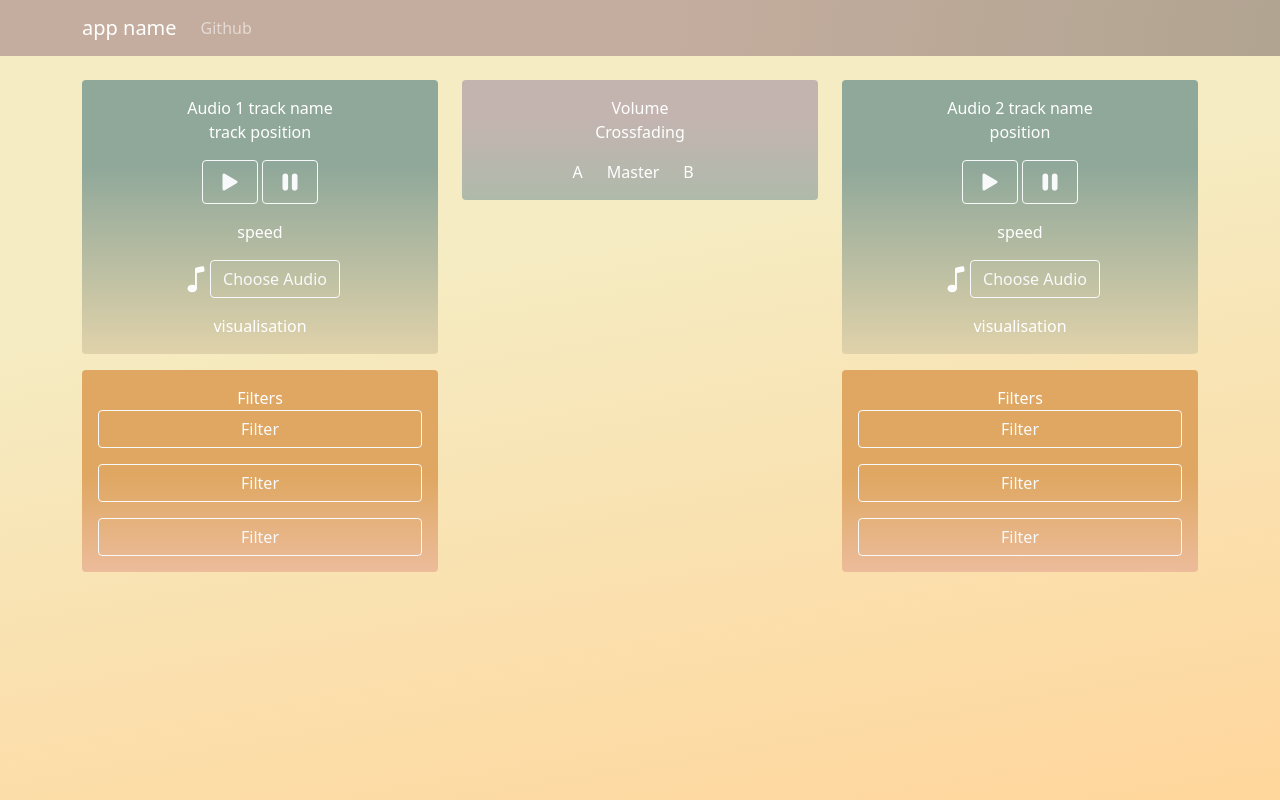
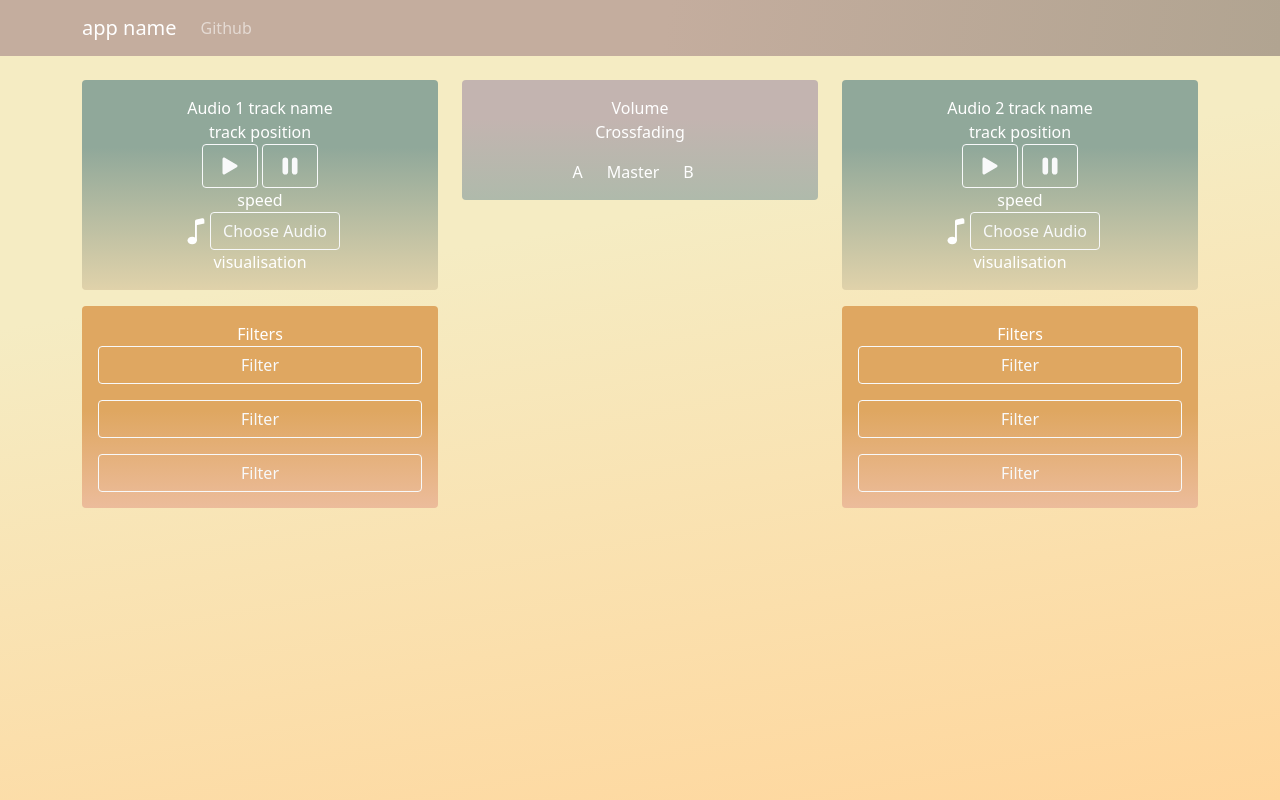
Before and after one commit to LuckyLuke16/audiovideo22, a React (Create React App) app: page / in a window 1280 px wide. Built offline with nearby package versions, Linux system fonts and the light colour scheme.

Commit message:
- added upload Feature for .mp3, .wav and .ogg files - switched necessary DOM elements from App.js into Audio.js render()

```diff
--- a/package.json
+++ b/package.json
@@ -12,6 +12,9 @@
     "react-bootstrap-icons": "^1.8.2",
     "react-bootstrap-validation": "^0.1.11",
     "react-dom": "^18.0.0",
+    "react-native-file-viewer": "^2.1.5",
+    "react-native-files-viewer": "^1.0.1",
+    "react-native-web": "^0.17.7",
     "react-scripts": "5.0.1",
     "web-vitals": "^2.1.4"
   },
--- a/src/App.css
+++ b/src/App.css
@@ -48,3 +48,9 @@
   background: linear-gradient(180deg, rgba(195,180,176,1) 32%, rgba(175,186,171,1) 100%);
   color: white;
 }
+#dateien {
+  opacity: 0;
+  position: absolute;
+  left: 0;
+  cursor: pointer;
+}
--- a/src/App.js
+++ b/src/App.js
@@ -20,7 +20,7 @@ function App() {
         </Container>
       </Navbar>
 
-      <Container md>
+      <Container >
         <br></br>
         <Row>
           <Col>
@@ -28,20 +28,7 @@ function App() {
               <Card className="audio-card">
                 <Card.Body>Audio 1 track name
                   <Stack gap={3}>
-                    <div>
-                      track position
-                    </div>
                     <Audio/>
-                    <div>
-                      speed
-                    </div>
-                    <div>
-                      <MusicNote size="30" />
-                      <Button variant="outline-light">Choose Audio</Button>{' '}
-                    </div>
-                    <div>
-                      visualisation
-                    </div>
                   </Stack>
                 </Card.Body>
               </Card>
@@ -79,24 +66,7 @@ function App() {
                 <Card.Body>Audio 2 track name
                   <Stack gap={3}>
 
-                    <div>
-                      position
-                    </div>
-                    <div>
-                      <Button variant="outline-light" ><PlayFill size="30" /></Button>{' '}
-                      <Button variant="outline-light" ><PauseFill size="30" /></Button>{' '}
-                    </div>
-                    <div>
-                      speed
-                    </div>
-
-                    <div>
-                      <MusicNote size="30" />
-                      <Button variant="outline-light">Choose Audio</Button>{' '}
-                    </div>
-                    <div>
-                      visualisation
-                    </div>
+                    <Audio/>
                   </Stack>
                 </Card.Body>
               </Card>
--- a/src/Audio.js
+++ b/src/Audio.js
@@ -1,49 +1,97 @@
 import React from "react";
 import {Button} from "react-bootstrap";
-import {PauseFill, PlayFill} from "react-bootstrap-icons";
+import {MusicNote, PauseFill, PlayFill} from "react-bootstrap-icons";
+
+
+
 
 export default class Audio extends React.Component{
     state = {
-        song: process.env.PUBLIC_URL + 'freejazz.wav',
+        song: process.env.PUBLIC_URL + 'basic_beat.wav',
         audioCtx: null,
         buffer: null,
     }
+
     render() {
         return (
             <div>
+                <div>
+                    track position
+                </div>
                 <Button
                     variant="outline-light"
                     onClick={() => this.load()}>
                     <PlayFill size="30" />
                 </Button>{' '}
                 <Button variant="outline-light"
-                        onClick={() => this.play()}>
+                        onClick={() => this.pause()}>
                 <PauseFill size="30" /></Button>{' '}
+
+                <div>
+                    speed
+                </div>
+                <div>
+                    <MusicNote size="30" />
+                    <Button variant="outline-light">
+                        <input type="file"
+                               id="dateien"
+                               name="file"
+                               accept=".wav,.mp3,.ogg"
+                               onChange={() => this.handleFileUpload()}
+                        />Choose Audio</Button>{' '}
+
+                </div>
+                <div>
+                    visualisation
+                </div>
+
             </div>
+
         )
     }
     load() {
+        console.log(this.state.song);
         let audioCtx = new AudioContext();
         let source = audioCtx.createBufferSource();
 
         let request = new XMLHttpRequest();
 
-        request.open('GET', 'example.mp3', true);
+        request.open('GET', this.state.song, true);
         request.responseType = 'arraybuffer';
 
         request.onload = function() {
             let audioData = request.response;
-            console.log(audioCtx);
             audioCtx.decodeAudioData(audioData, function(buffer) {
                 console.log("start");
                 source.buffer = buffer;
                 source.connect(audioCtx.destination);
                 source.loop = true;
                 source.start(0);
-                let float32Data = buffer.getChannelData(0);
-                let dataView = new DataView(float32Data.buffer);
+                //let float32Data = buffer.getChannelData(0);
+                //let dataView = new DataView(float32Data.buffer);
             });
         };
         request.send();
     }
+    pause(){
+        let audioCtx = this.state.audioCtx;
+        if(audioCtx.state = "running"){
+            console.log("paused");
+            audioCtx.suspend();
+        }
+
+    }
+
+    /**
+     * input file element of the audio component render function gives containing file to song path
+     * of component
+     */
+    handleFileUpload() {
+        const input = document.querySelector('input');
+        const curFiles = input.files;
+        if(curFiles.item(0)!=null) {
+            this.state.song = URL.createObjectURL(curFiles[0]);
+        }
+
+    }
 }
```
Also changed, not shown: 2 other files (tests, documents, lock files or other folders).
